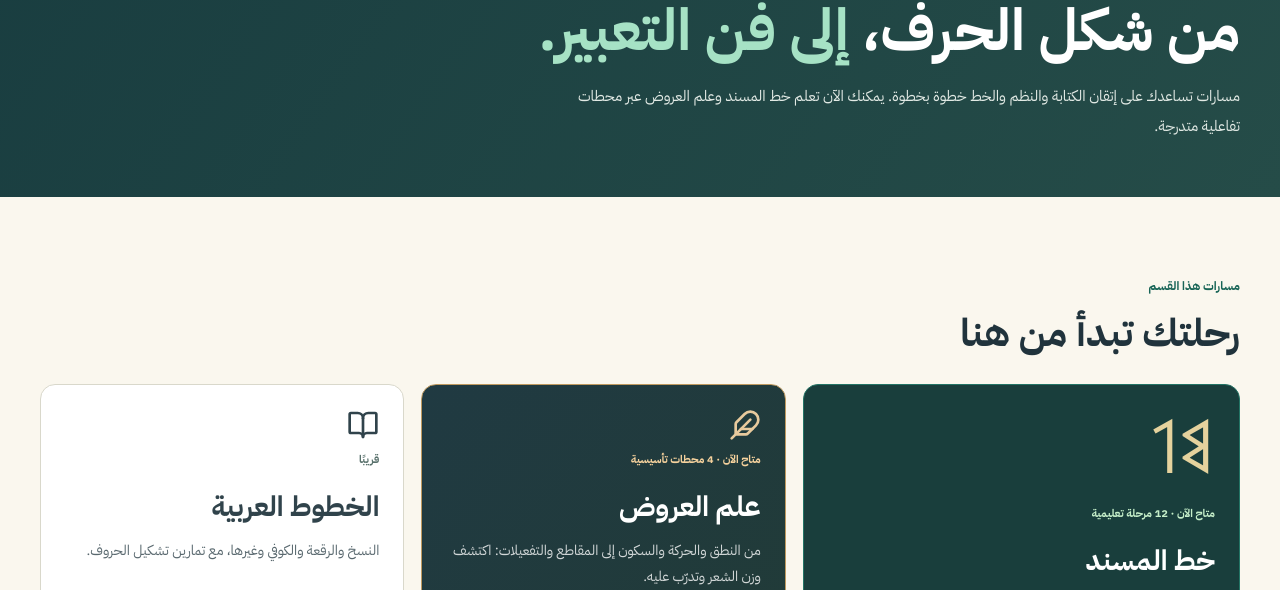
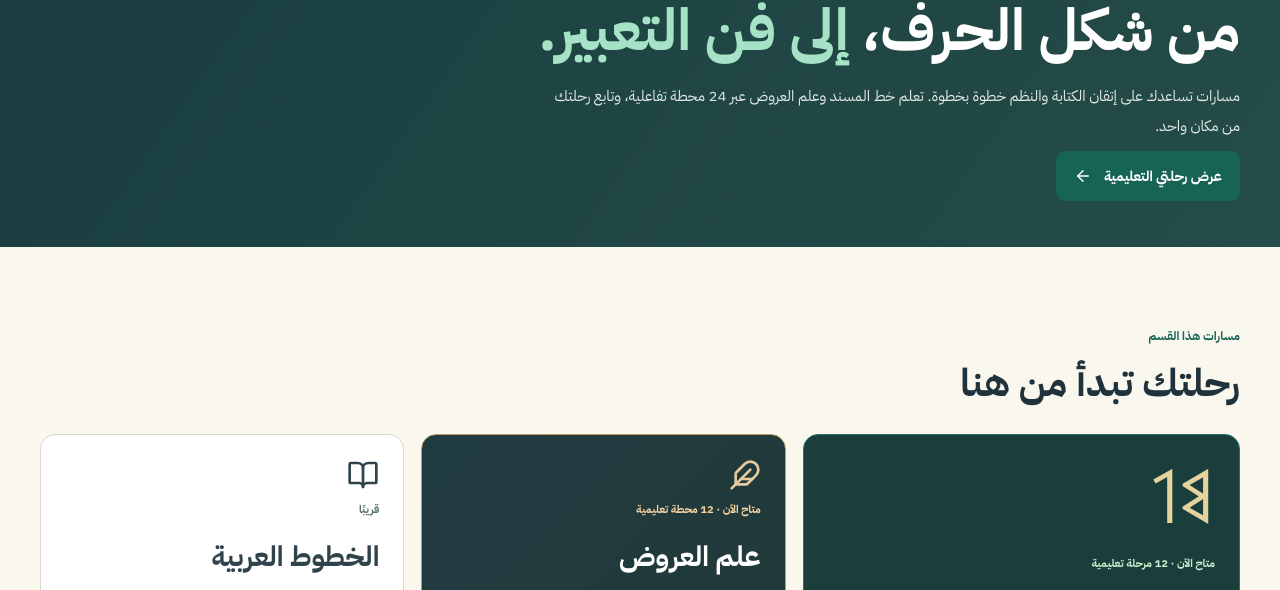
Before and after one commit to AihamAnter/967-initiative, a Next.js app: page /school/writing in a window 1280 px wide. Shown: the part 210-800 px from the top of the page. Built offline with nearby package versions, Linux system fonts and the light colour scheme; no server answers.

Commit message:
Integrate shared learner dashboard into app/school/writing/page.jsx

```diff
--- a/app/school/writing/page.jsx
+++ b/app/school/writing/page.jsx
@@ -14,13 +14,13 @@ export default async function WritingPage(){
   <div className={styles.breadcrumb}><Link href="/school">مدرسة 967</Link><ChevronLeft size={14}/> الكتابة والأدب</div>
   <span className={styles.eyebrow}><PenTool size={17}/> الكتابة والأدب</span>
   <h1>من شكل الحرف، <em>إلى فن التعبير.</em></h1>
-  <p>مسارات تساعدك على إتقان الكتابة والنظم والخط خطوة بخطوة. يمكنك الآن تعلم خط المسند وعلم العروض عبر محطات تفاعلية متدرجة.</p>
+  <p>مسارات تساعدك على إتقان الكتابة والنظم خطوة بخطوة. تعلم خط المسند وعلم العروض عبر 24 محطة تفاعلية، وتابع رحلتك من مكان واحد.</p><Link className={styles.primaryLink} href="/school/dashboard">عرض رحلتي التعليمية <ArrowLeft size={18}/></Link>
   </div></section>
   <section className={styles.catalogSection}><div className="container">
    <div className={styles.sectionTitle}><div><span>مسارات هذا القسم</span><h2>رحلتك تبدأ من هنا</h2></div></div>
    <div className={styles.courseGrid}>
     <Link href="/school/writing/musnad" className={styles.courseLive}><div className={styles.courseVisual} aria-hidden="true">𐩣𐩡</div><span className={styles.courseTag}>متاح الآن · 12 مرحلة تعليمية</span><h3>خط المسند</h3><p>تعرّف على الحروف، ميّز رموزها، ثم كوّن تسلسلات منها عبر 12 محطة متدرجة.</p><span className={styles.cardAction}>ابدأ مسار المسند <ArrowLeft size={18}/></span></Link>
-    <Link href="/school/writing/arud" className={`${styles.courseLive} ${styles.courseArud}`}><Feather size={32} aria-hidden="true"/><span className={styles.courseTag}>متاح الآن · 4 محطات تأسيسية</span><h3>علم العروض</h3><p>من النطق والحركة والسكون إلى المقاطع والتفعيلات: اكتشف وزن الشعر وتدرّب عليه.</p><span className={styles.cardAction}>ابدأ تعلم العروض <ArrowLeft size={18}/></span></Link>
+    <Link href="/school/writing/arud" className={`${styles.courseLive} ${styles.courseArud}`}><Feather size={32} aria-hidden="true"/><span className={styles.courseTag}>متاح الآن · 12 محطة تعليمية</span><h3>علم العروض</h3><p>من التفعيلات إلى تقطيع الأبيات والزحافات والعلل، ثم أوزان البحور الستة عشر.</p><span className={styles.cardAction}>ابدأ تعلم العروض <ArrowLeft size={18}/></span></Link>
     <article className={styles.coursePending}><BookOpen size={32}/><span className={styles.courseTag}>قريبًا</span><h3>الخطوط العربية</h3><p>النسخ والرقعة والكوفي وغيرها، مع تمارين تشكيل الحروف.</p><span><LockKeyhole size={15}/> قيد الإعداد</span></article>
    </div>
   </div></section>
```
